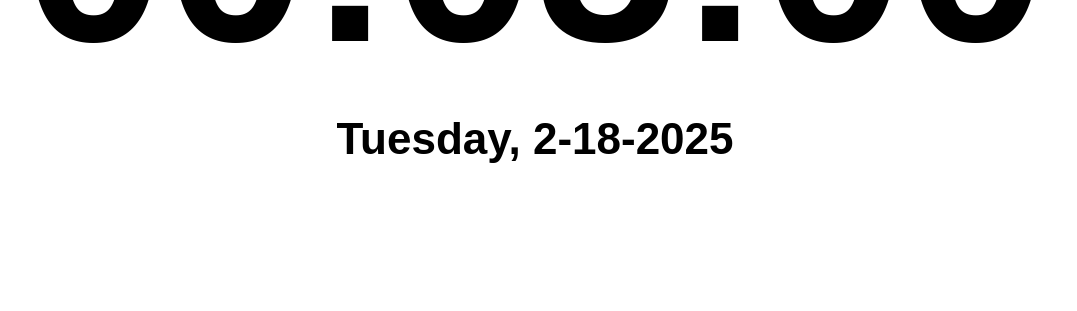
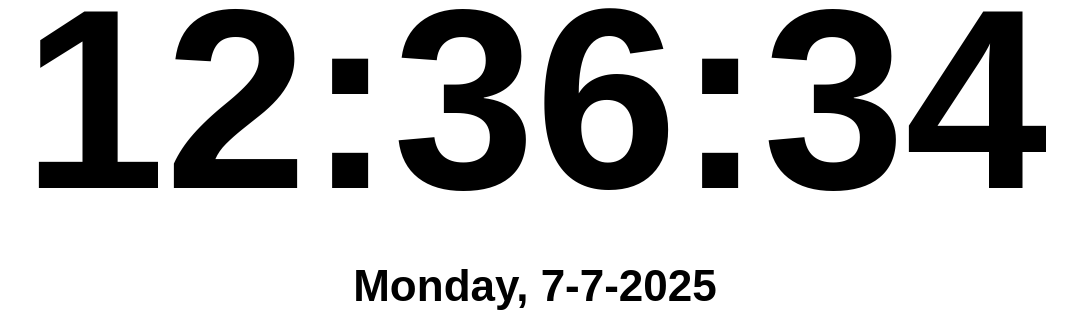
Before and after one commit to skytkd/clock, a plain HTML site: page index.html in a window 1280 px wide. Shown: the part 591-902 px from the top of the page, without its empty margins (105-1182 px from the left). Before the commit the page ends 800 px from the top, so only its background shows below. Drawn offline with Linux system fonts and the light colour scheme.

Commit message:
Update index.html

```diff
--- a/index.html
+++ b/index.html
@@ -99,8 +99,7 @@
 		];
 
 		function updateTime() {
-			//const now = new Date();
-			const now = new Date("2-18-2025 17:35:00.001");
+			const now = new Date();
 
 			// rerun this function at the start of the next second
 			setTimeout(updateTime, 1000 - now.getMilliseconds());
```
